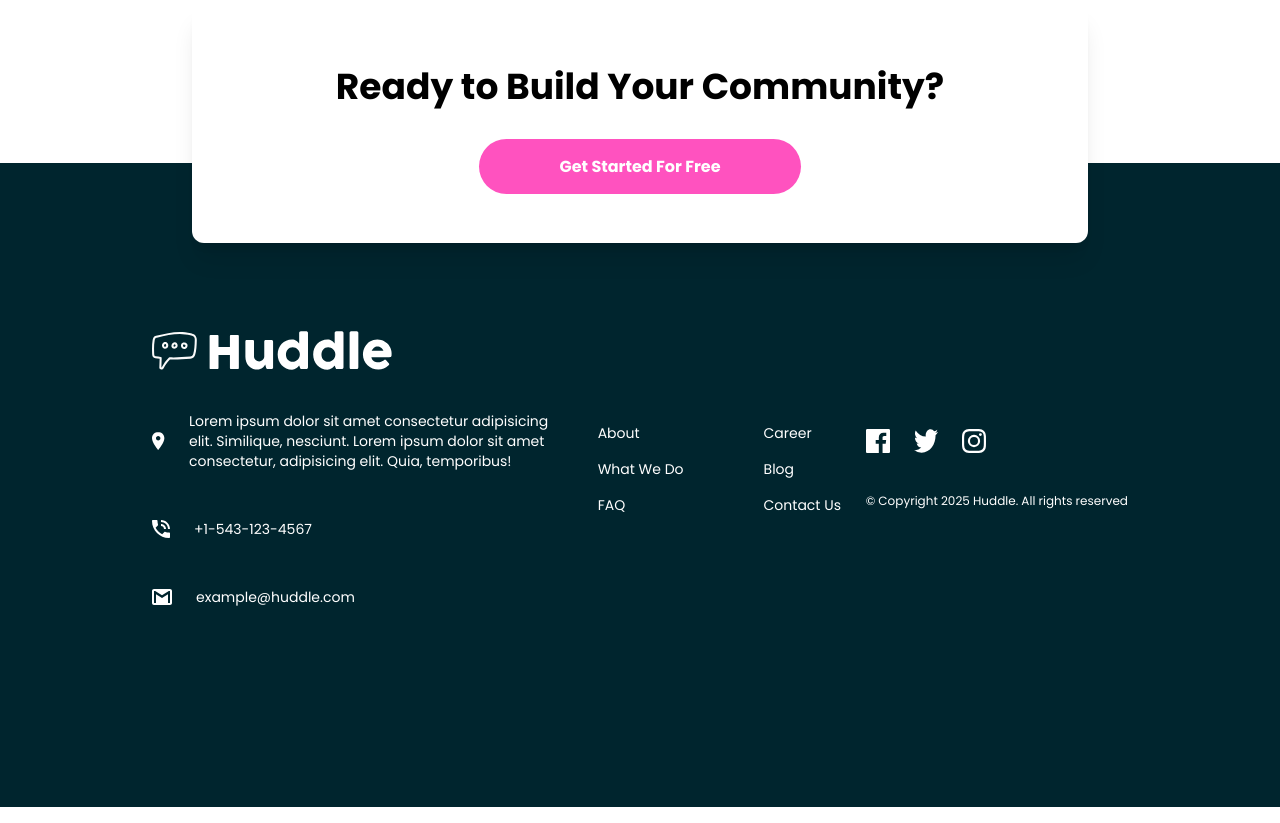
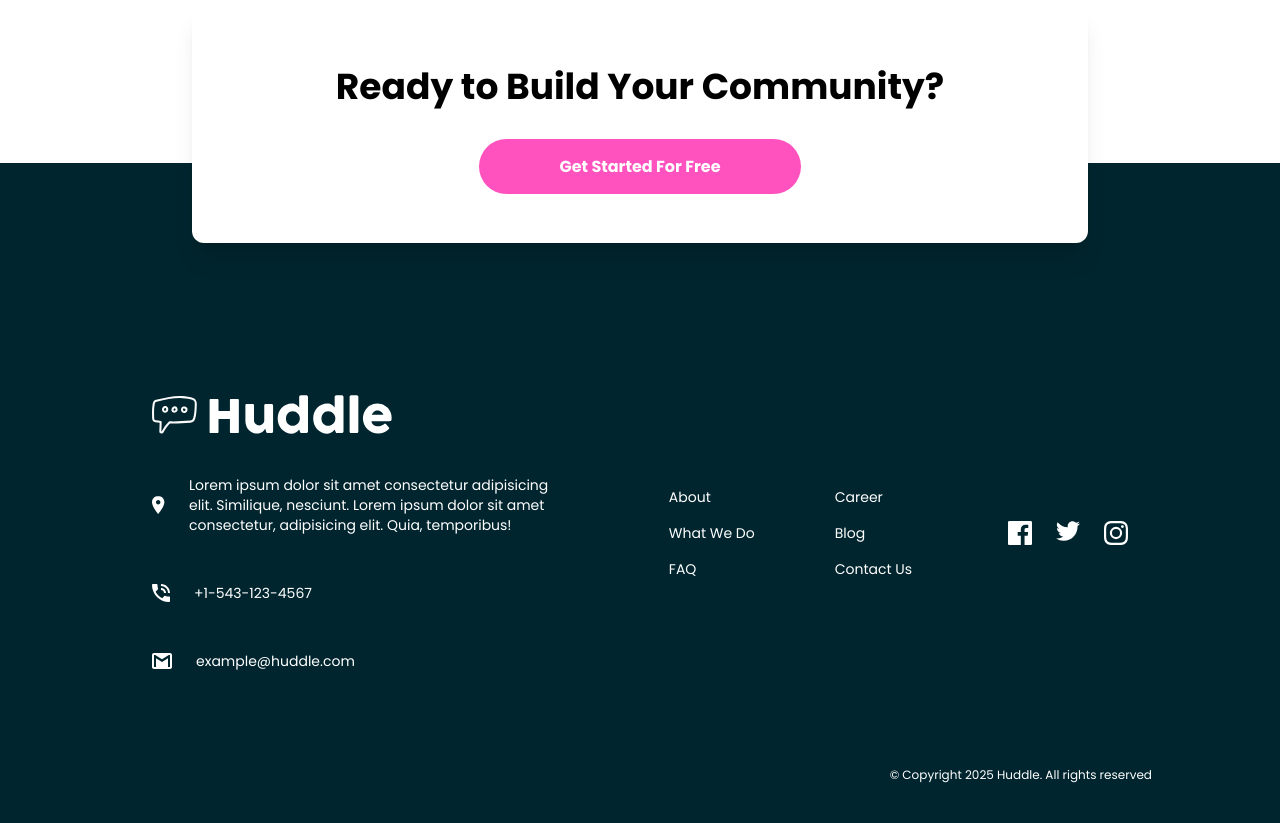
Before and after one commit to TBNguyen2002/huddle-landing-page, a website: page index.html in a window 1280 px wide. Shown: the part 2479-3302 px from the top of the page. Drawn offline with Linux system fonts and the light colour scheme.

Commit message:
fixed cta button and moved copyright text

```diff
--- a/index.html
+++ b/index.html
@@ -147,8 +147,9 @@
 
     <!-- CTA Section -->
     <section id="cta" class="mt-64">
+      <div class="container mx-auto px-2">
         <div
-        class="flex flex-col relative top-20 lg:max-w-4xl lg:mx-auto py-16 px-16 space-y-12 text-center rounded-xl bg-white shadow-xl mx-4"
+          class="flex flex-col relative top-20 max-w-4xl lg:mx-auto py-16 space-y-12 text-center rounded-xl bg-white shadow-xl"
         >
           <h1 class="font-bold text-2xl lg:text-4xl">
             Ready to Build Your Community?
@@ -157,19 +158,20 @@
           <div class="mx-auto lg:mx-0">
             <a
               href="#"
-            class="text-center rounded-full py-4 md:px-20 px-10 bg-pink font-bold text-white hover:opacity-70 transition"
+              class="text-center rounded-full py-4 lg:px-20 px-10 bg-pink font-bold text-white hover:opacity-70 transition"
               >Get Started For Free</a
             >
           </div>
         </div>
+      </div>
     </section>
 
-    <footer class="bg-veryDarkCyan py-32 h-full">
+    <footer class="bg-veryDarkCyan pt-32">
       <!-- Footer Flex Container -->
       <div class="container py-10 mx-auto">
         <!-- Footer Items Container -->
         <div
-          class="flex flex-col px-6 mb-8 space-y-6 lg:flex-row lg:space-y-0 lg:justify-between lg:items-center"
+          class="flex flex-col px-6 mb-8 space-y-6 lg:flex-row lg:space-y-0 lg:justify-between lg:items-center py-16 w-full"
         >
           <!-- Logo and Contact Info Container -->
           <div class="flex flex-col space-y-12 items-start lg-space-y-4">
@@ -195,7 +197,7 @@
             </div>
           </div>
 
-          <!-- Menu and Social Container -->
+          <!-- Menu Container -->
 
           <div
             class="flex flex-col lg:flex-row space-y-6 lg:space-y-0 lg:space-x-20"
@@ -214,18 +216,19 @@
             </div>
           </div>
 
-          <!-- Social Icons & Copyright -->
-          <div class="flex flex-col space-y-10 py-16 lg:py-4">
+          <!-- Social Icons -->
+          <div class="flex flex-col pt-16 lg:py-4">
             <div class="flex space-x-6 mx-auto lg:mx-0">
-              <img src="images/icon-facebook.svg" alt="" />
-              <img src="images/icon-twitter.svg" alt="" />
-              <img src="images/icon-instagram.svg" alt="" />
+              <a href="#"><img src="images/icon-facebook.svg" alt="" /></a>
+              <a href="#"><img src="images/icon-twitter.svg" alt="" /></a>
+              <a href="#"><img src="images/icon-instagram.svg" alt="" /></a>
             </div>
-
-            <p class="text-white text-xs mx-auto mt-16">
+          </div>
+        </div>
+        <div class="flex justify-end">
+          <p class="text-white text-xs mx-auto lg:mx-0">
             &copy; Copyright 2025 Huddle. All rights reserved
           </p>
-          </div>
         </div>
       </div>
     </footer>
```
Also changed, not shown: css/style.css. Lines whose indentation alone changed are shown as unchanged.
